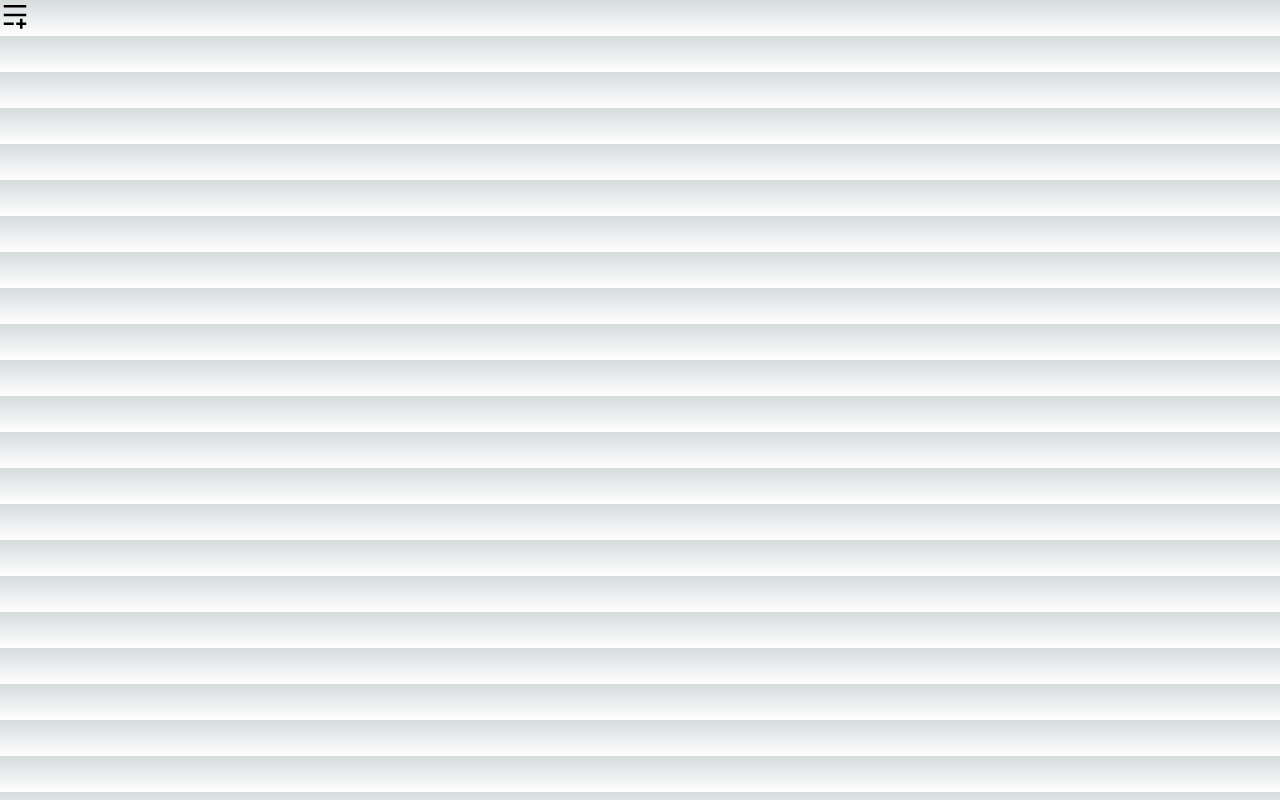
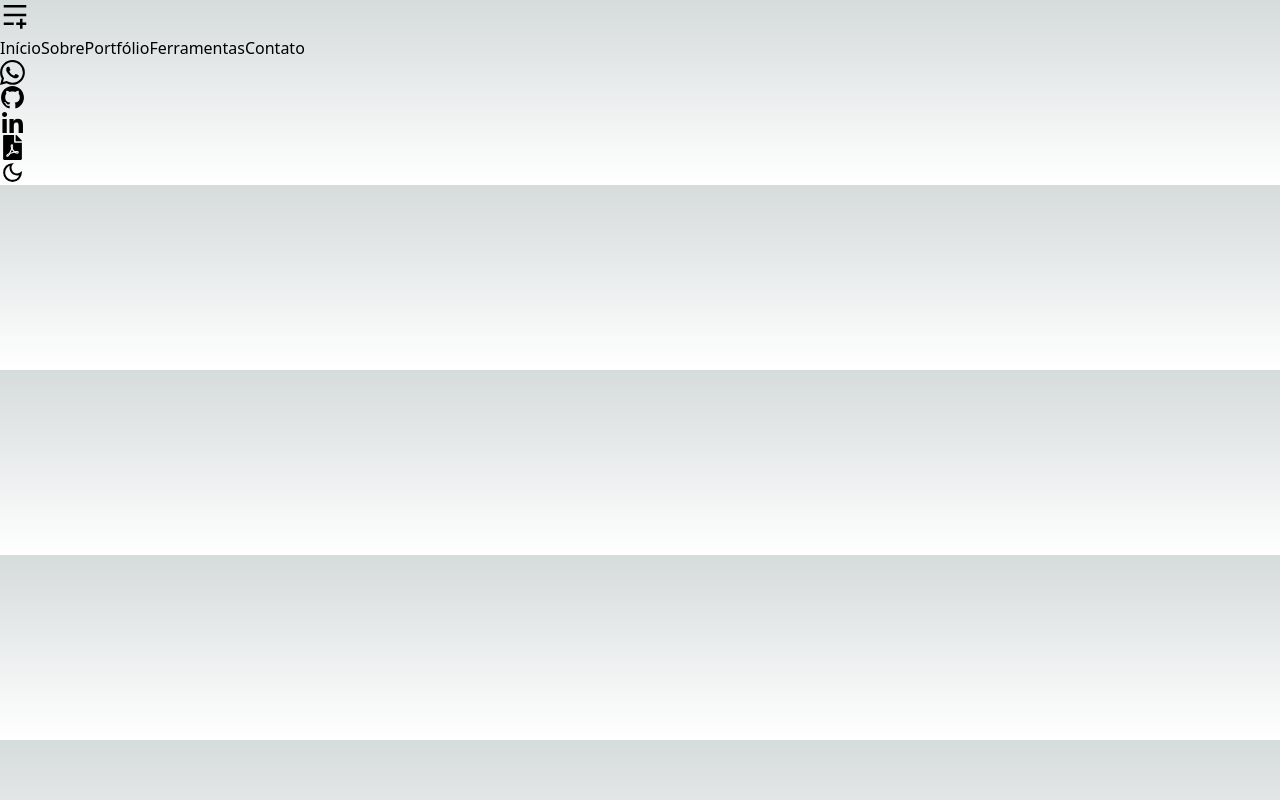
Before and after one commit to Geraldopereirads/portfolio-frontend, a Next.js app: page / in a window 1280 px wide. Built offline with nearby package versions, Linux system fonts and the light colour scheme.

Commit message:
feat: finish header

```diff
--- a/src/components/header/header.tsx
+++ b/src/components/header/header.tsx
@@ -2,6 +2,9 @@ import { useState } from "react"
 import Link from "next/link";
 import { MdOutlineDarkMode, MdClose } from "react-icons/md";
 import { RiMenuAddLine } from "react-icons/ri";
+import { BsWhatsapp } from "react-icons/bs";
+import { FaFilePdf } from "react-icons/fa";
+import { GrGithub, GrLinkedinOption } from "react-icons/gr";
 
 const Header = () => {
     const [nav, setNav] = useState(false)
@@ -39,6 +42,62 @@ const Header = () => {
                     <RiMenuAddLine size={30} />
                 </button>
             )}
+
+            <div>
+                <nav>
+                        <Link href="/">
+                            Início
+                        </Link>
+                        <Link href="/about">
+                            Sobre
+                        </Link>
+                        <Link href="/portfolio">
+                            Portfólio
+                        </Link>
+                        <Link href="/tools">
+                            Ferramentas
+                        </Link>
+                        <Link href="/contact">
+                            Contato
+                        </Link>
+
+                </nav>
+            </div>
+
+            <section>
+        <Link
+          href="https://wa.me/5522997773136"
+          title="WhatsApp"
+          target="_blank"
+        >
+          <BsWhatsapp size={25} />
+        </Link>
+        <Link
+          href="https://github.com/Geraldopereirads"
+          title="GitHub"
+          target="_blank"
+        >
+          <GrGithub size={25} />
+        </Link>
+        <Link
+          href="https://www.linkedin.com/in/geraldo-pereira/"
+          title="LinkeDin"
+          target="_blank"
+        >
+          <GrLinkedinOption size={25} />
+        </Link>
+        <Link
+          href="https://docs.google.com/document/d/1RuY9K2i9rQIZCorUadjX_VIELbHQhU19/edit"
+          target="_blank"
+          title="Currículo"
+        >
+          <FaFilePdf size={25} />
+        </Link>
+        <Link href="">
+          <MdOutlineDarkMode size={25} />
+        </Link>
+      </section>
+
         </header>
     )
 }
```
